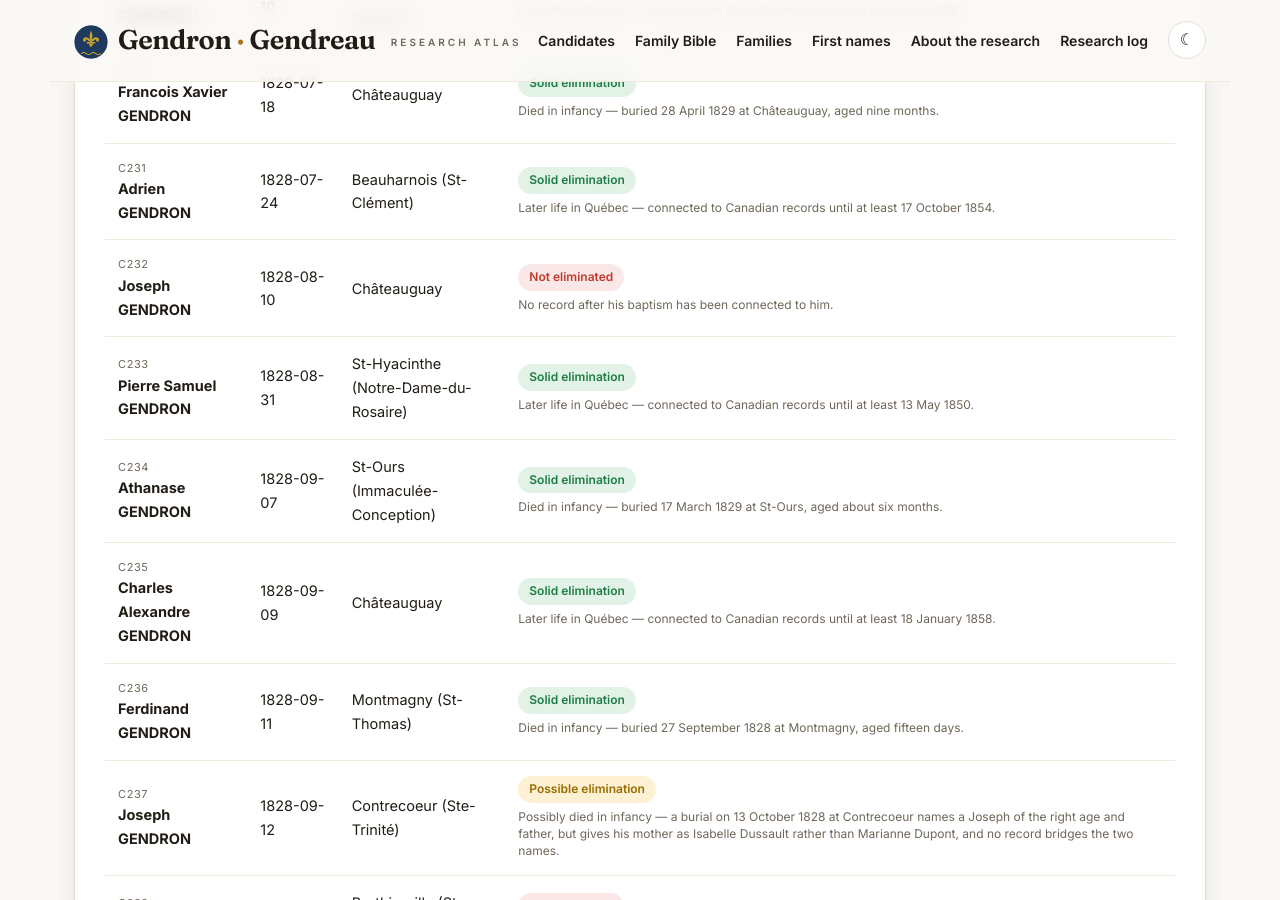
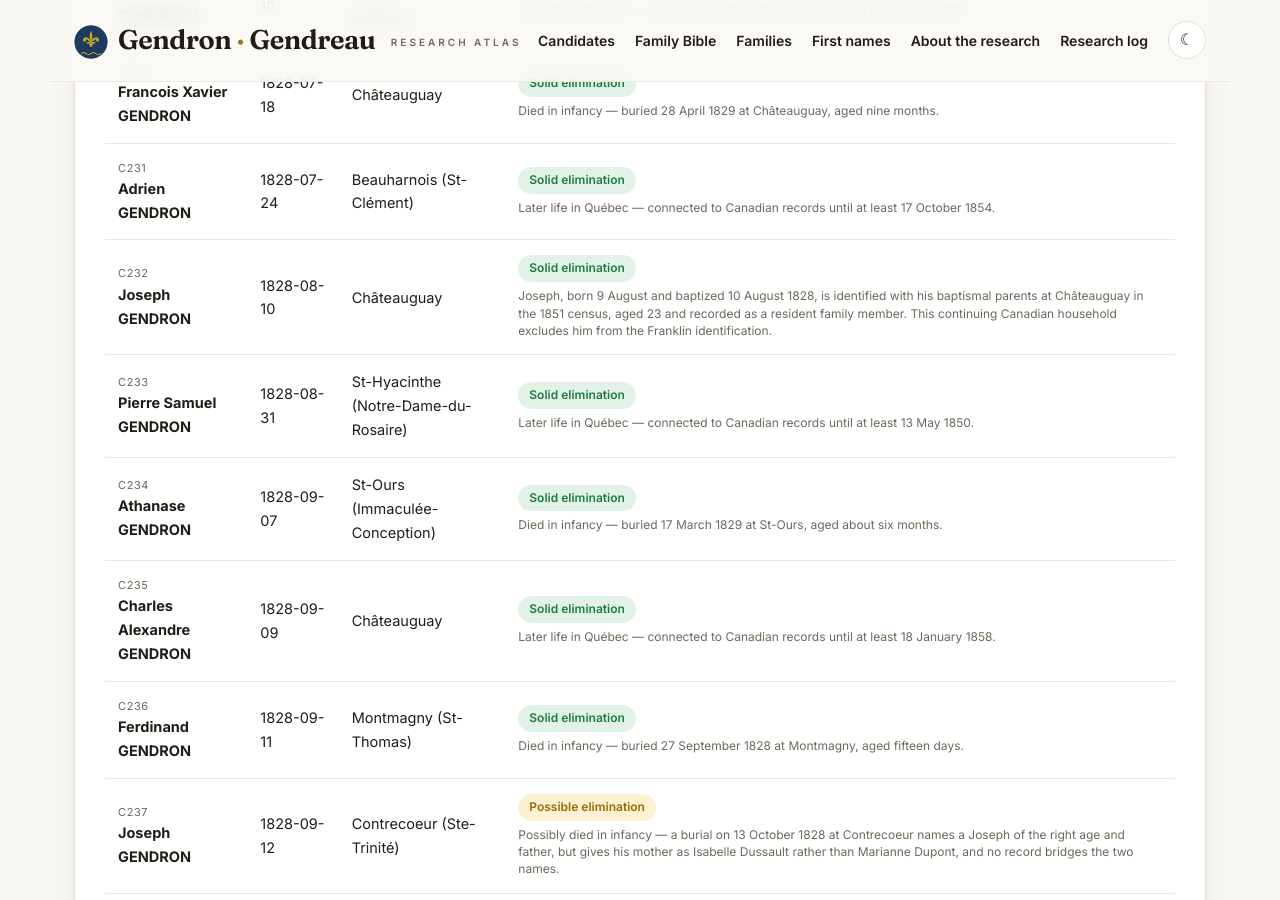
Before and after one commit to vetharmon/gendron-research, a Jekyll site: the page built from index.html, in a window 1280 px wide and 900 px high, scrolled down 24612 px. Built offline with Jekyll 4.4.1, drawn with Linux system fonts in a browser that asks for light colours; part of the change alters nothing that is shown.

Commit message:
Restore C232 to current main version (1851 census identification) with FS baptism link appended

```diff
--- a/_candidates/c232.md
+++ b/_candidates/c232.md
@@ -1,40 +1,67 @@
 ---
 layout: candidate
-id: "C232"
-title: "Joseph GENDRON"
-date_record: "1828-08-10"
-place: "Châteauguay"
-status: "Unresolved — no later record connected"
-category: "unresolved"
-tier: "none"
+id: C232
+title: Joseph GENDRON
+date_record: '1828-08-10'
+place: Châteauguay
+status: Eliminated — identified with his parents in the 1851 census
+category: excluded
+tier: solid
 francois: false
-act: "4588784"
-outcome: "No record after his baptism has been connected to him."
+act: '4588784'
+outcome: Joseph, born 9 August and baptized 10 August 1828, is identified with his baptismal parents at Châteauguay
+  in the 1851 census, aged 23 and recorded as a resident family member. This continuing Canadian household excludes
+  him from the Franklin identification.
 search_log:
-  - resource: "PRDH-IGD / LAFRANCE consolidation"
-    outcome: "Baptism located — act 4588784, Châteauguay, 1828-08-10."
-  - resource: "Québec burial records, to 1850"
-    outcome: "No qualifying burial established for him before 1850."
-  - resource: "Later records — marriage, census, burial"
-    outcome: "No record after his baptism has been connected to him."
+- resource: PRDH-IGD / LAFRANCE consolidation
+  outcome: Baptism located — act 4588784, Châteauguay, 1828-08-10.
+- resource: Québec burial records, to 1850
+  outcome: No qualifying burial established for him before 1850.
+- resource: Later records — marriage, census, burial
+  outcome: No record after his baptism has been connected to him.
+- resource: Image review, 12 November 2026
+  outcome: Joseph, born 9 August and baptized 10 August 1828, is identified with his baptismal parents at Châteauguay
+    in the 1851 census, aged 23 and recorded as a resident family member. This continuing Canadian household excludes
+    him from the Franklin identification.
 permalink: /candidates/c232/
 sources:
-  - label: "LAFRANCE baptism (act 4588784)"
-    url: "https://www.genealogiequebec.com/Membership/LAFRANCE/acte/4588784"
-    access: "Login or subscription likely required"
-    provenance: "The act number is explicitly recorded in the consolidated candidate register."
-  - label: "FamilySearch register image (LAFRANCE act 4588784)"
-    url: "https://www.familysearch.org/ark:/61903/3:1:3QS7-8993-W29W"
-    access: "Free FamilySearch account"
-    provenance: "Quebec, Catholic Parish Registers, 1621-1979 — image 423, DGS 5468917. Matched to the LAFRANCE act on name, date and parents (12 Nov 2026)."
-filenames:
-  []
+- label: LAFRANCE baptism (act 4588784)
+  url: https://www.genealogiequebec.com/Membership/LAFRANCE/acte/4588784
+  access: Login or subscription likely required
+  provenance: The act number is explicitly recorded in the consolidated candidate register.
+- label: Baptism archival transcript — C-2892, image 797
+  url: https://heritage.canadiana.ca/view/oocihm.lac_reel_c2892/797
+  access: Public image
+  provenance: LAC MG8 G6, volume 7, typed page 2601. This is an archival transcript, not the handwritten register.
+- label: 1851 census — Châteauguay, page 27, lines 41–44
+  url: https://central.bac-lac.gc.ca/.item?id=e002302792&op=img&app=census1851
+  access: Public image
+  provenance: Original census image e002302792; microfilm C-1121. Joseph is line 43.
+- label: 1851 census — page 28, household columns
+  url: https://central.bac-lac.gc.ca/.item?id=e002302793&op=img&app=census1851
+  access: Public image
+  provenance: 'Reverse of page 27: line 43 marked as a resident male family member; absent-member columns blank.'
+- label: FamilySearch register image (LAFRANCE act 4588784)
+  url: https://www.familysearch.org/ark:/61903/3:1:3QS7-8993-W29W
+  access: Free FamilySearch account
+  provenance: Quebec, Catholic Parish Registers, 1621-1979 — image 423, DGS 5468917. Matched to the LAFRANCE act on name, date and parents (12 Nov 2026).
+filenames: []
+parents: Joachim Gendron and Félicité Hébert
 ---
 
-## Biography
+## Why he is excluded
 
-Joseph Gendron was baptized on 10 August 1828 at Châteauguay. No later record has been connected to him in this file: the search behind it established no qualifying pre-1850 burial, which is not evidence of survival or emigration, and marriage, census and burial follow-up remains outstanding.
+The baptism transcript identifies Joseph, born **9 August 1828** and baptized the following day at Châteauguay, as the son of **Joachim Gendron and Félicité Hébert**. The 1851 census places **Jos. Gendron, 23, journalier**, immediately after **Joachim Gendron, 66**, and **Félicité Hébert, 60**, with Benony Gendron, 21, following him (page 27, lines 41–44). His name, age and both parents connect the census man to this baptism.
 
-## Documents
+The reverse page records Joseph as a **resident male family member**, with no absent-member mark. The census does not explicitly label him “son”; that relationship is established by matching the baptismal parents and the household. This family-linked Canadian adult record, after Franklin was already living with his wife and child in Missouri in 1850, supports his exclusion under the project's continuing-family criterion.
 
-- **[Baptism, 10 August 1828 — LAFRANCE act 4588784](https://www.genealogiequebec.com/Membership/LAFRANCE/acte/4588784)** — His baptism at Châteauguay. It is the only record linked in this file.
+## The 1848 burial belongs elsewhere
+
+The Châteauguay burial of 10 May 1848 (act 4594153) names **Joseph Octave**, aged 21. It must not be attached to this Joseph, who would have been 19 and is identified alive in the later census. That burial is considered separately on [C176's page](../c176/).
+
+## Documents reviewed
+
+- **Baptism:** the publicly accessible typed archival transcript, C-2892, image 797, page 2601; the handwritten baptism was not inspected in this follow-up. The indexed act is 4588784.
+- **Census:** original images e002302792 and e002302793, Châteauguay, pages 27–28. Joseph is line 43 on both sides.
+
+Review: 12 November 2026. No new PRDH credits used.
```
Also changed, not shown: 1 other file.
